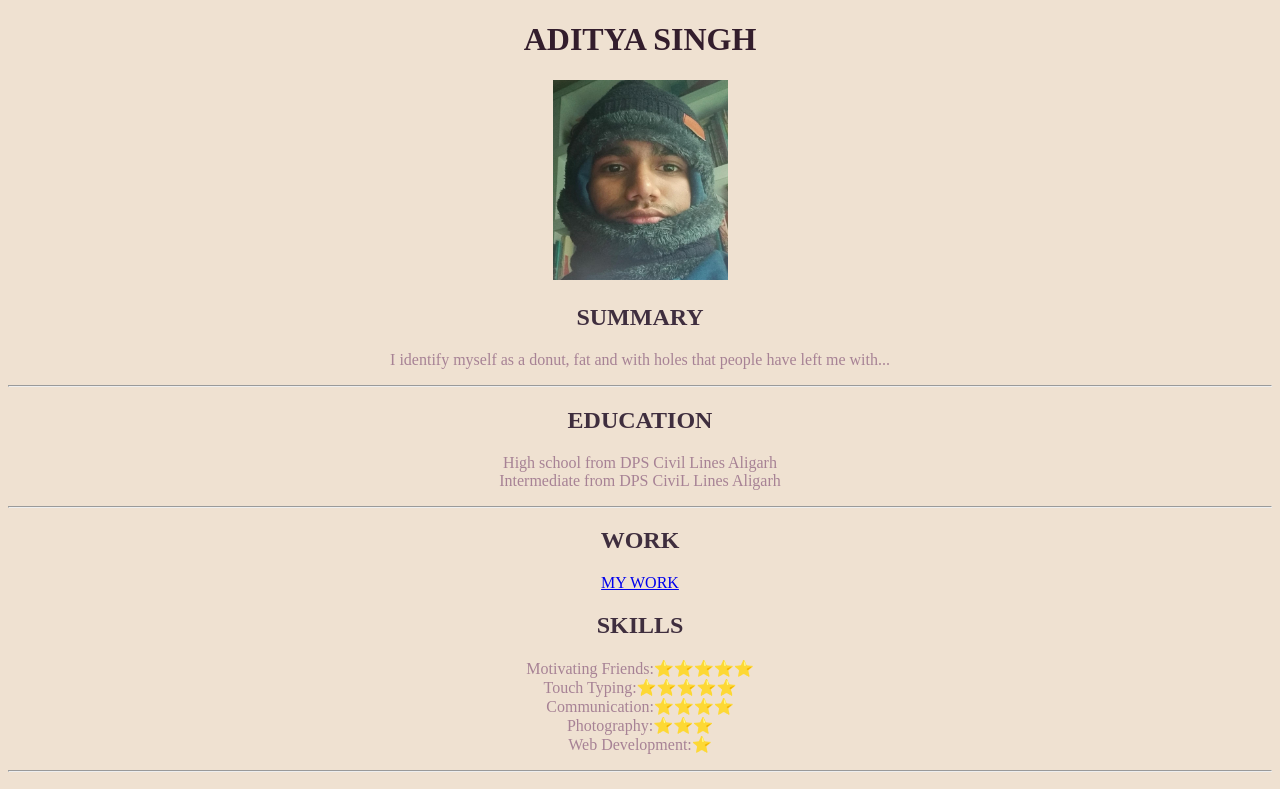
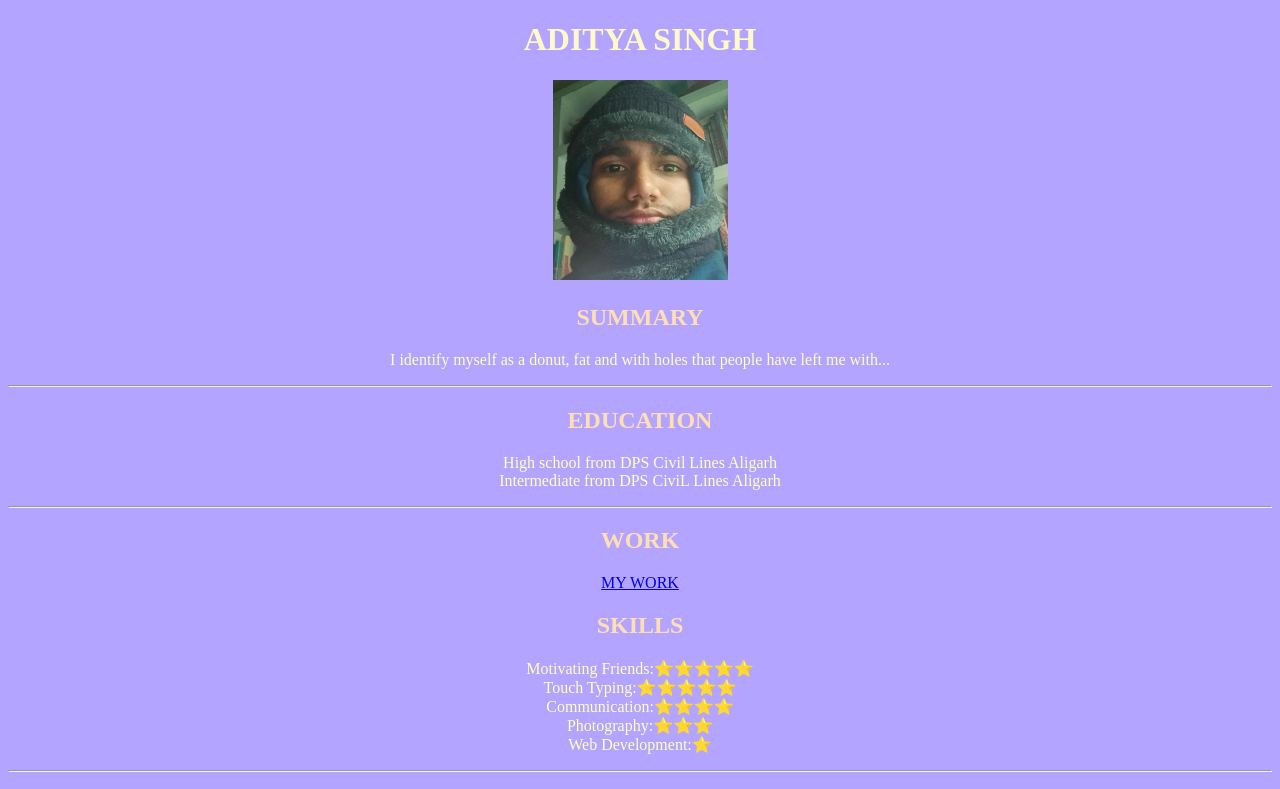
Before and after one commit to Clutch-god-42/My-Resume, a plain HTML site: page index.html in a window 1280 px wide. Shown: the top 789 px of the page. Drawn offline with Linux system fonts and the light colour scheme.

Commit message:
Penultimate index.html

```diff
--- a/index.html
+++ b/index.html
@@ -7,18 +7,18 @@
     <title>My Resume</title>
     <style>
          html {
-            background-color:#EFE1D1;
+            background-color:#B2A4FF;
              font-weight: normal;
              text-align: center;
          }
          h1 {
-            color:#331D2C;
+            color: #FFF9CA;
          }
          h2 {
-            color: #3F2E3E;
+            color: #FFDEB4;
          }
          p {
-            color: #A78295;
+            color: #FFB;
          }
     </style>
 </head>
```
